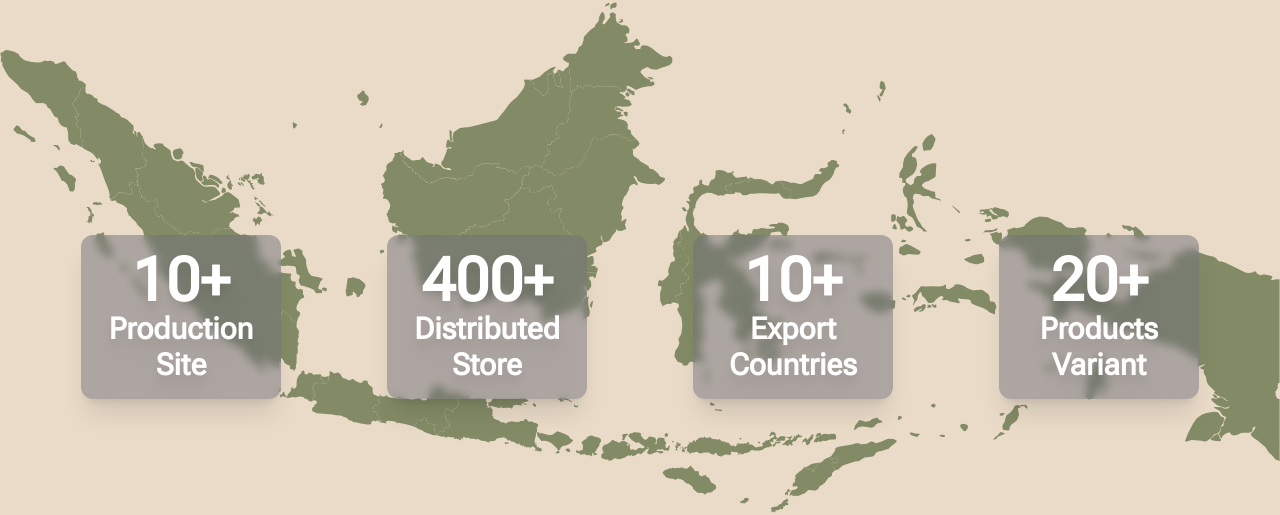
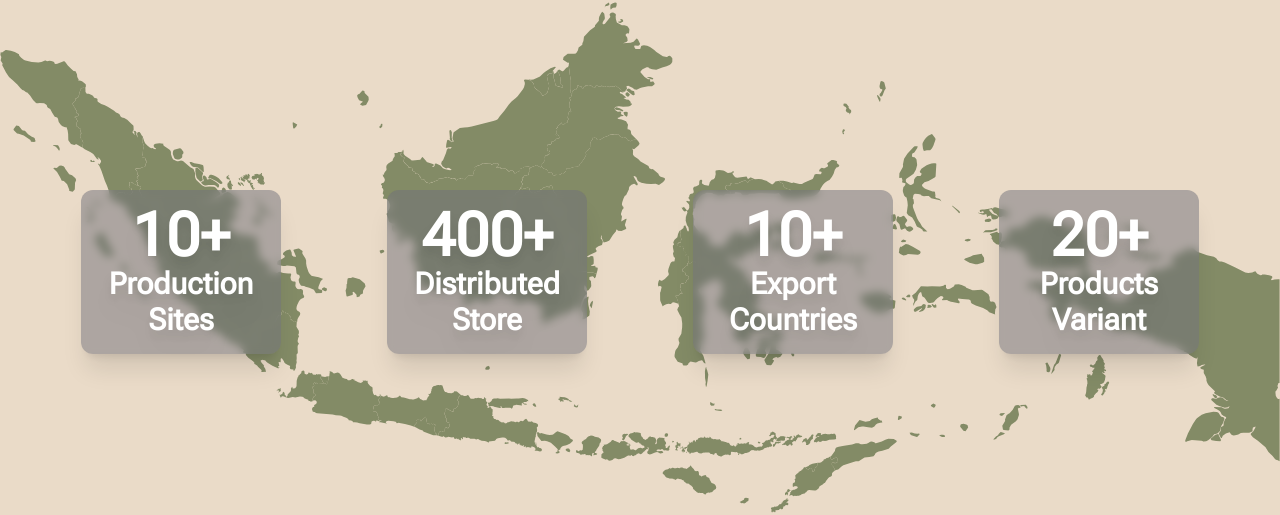
Before and after one commit to rbachtiarA/tugas-2-frontEnd, a Next.js app: page / in a window 1280 px wide. Shown: the part 910-1425 px from the top of the page. Built offline with nearby package versions, Linux system fonts and the light colour scheme.

Commit message:
edit: divide highlight component to highlightCard component

```diff
--- a/src/components/highlight.tsx
+++ b/src/components/highlight.tsx
@@ -1,20 +1,26 @@
-import { Roboto, Roboto_Flex } from 'next/font/google'
+import { Roboto_Flex } from 'next/font/google'
 import Image from 'next/image'
 import React from 'react'
+import HighlightCard from './highlightCard'
 
-function handleClassDiv():string {
-
-    return 'w-[150px] md:w-[200px] md:p-4 bg-zinc-500/50 backdrop-blur-sm text-center rounded-xl shadow-xl'
-}
-
-function handleClassH1():string {
-
-    return 'text-sm sm:text-2xl md:text-4xl lg:text-6xl font-bold text-white drop-shadow-xl'
-}
-function handleClassH2():string {
-
-    return 'text-sm sm:text-lg md:text-2xl lg:text-3xl font-semibold text-white drop-shadow-xl'
-}
+const data = [
+    {
+        quantity: 10,
+        label: 'Production Sites'
+    },
+    {
+        quantity: 400,
+        label: 'Distributed Store'
+    },
+    {
+        quantity: 10,
+        label: 'Export Countries'
+    },
+    {
+        quantity: 20,
+        label: 'Products Variant'
+    },
+]
 
 const roboto = Roboto_Flex({
     weight: '400',
@@ -34,25 +40,12 @@ export default function Highlight() {
         className='py-5'
         />
 
-        <div className={`${roboto.className} absolute p-8 w-full top-0 lg:top-[40%] flex flex-wrap justify-around items-center gap-2`}>
-            <div className={handleClassDiv()}>
-                <h1 className={handleClassH1()}>10+</h1>
-                <h2 className={handleClassH2()}>Production Site</h2>
-            </div>
-            <div className={handleClassDiv()}>
-                <h1 className={handleClassH1()}>400+</h1>
-                <h2 className={handleClassH2()}>Distributed Store</h2>
-            </div>
-            <div className={handleClassDiv()}>
-                <h1 className={handleClassH1()}>10+</h1>
-                <h2 className={handleClassH2()}>Export Countries</h2>
-            </div>
-            <div className={handleClassDiv()}>
-                <h1 className={handleClassH1()}>20+</h1>
-                <h2 className={handleClassH2()}>Products Variant</h2>
-            </div>
-
-
+        <div className={`${roboto.className} absolute p-8 w-full top-[10%] lg:top-[32%] flex flex-wrap shrink-0 justify-around items-center gap-2`}>
+            {data.map((card) => (
+                <HighlightCard
+                quantity={card.quantity}
+                label={card.label} />
+            ))}
         </div>
     </div>
   )
--- /dev/null
+++ b/src/components/highlightCard.tsx
@@ -0,0 +1,10 @@
+import React from 'react'
+
+export default function HighlightCard({ quantity, label }: { quantity:number, label: string }) {
+  return (
+    <div className="w-[150px] md:w-[200px] md:p-4 bg-zinc-500/50 backdrop-blur-sm text-center rounded-xl shadow-xl">
+        <h1 className="text-sm sm:text-2xl md:text-4xl lg:text-6xl font-bold text-white drop-shadow-xl">{quantity}+</h1>
+        <h2 className="text-sm sm:text-lg md:text-2xl lg:text-3xl font-semibold text-white drop-shadow-xl">{label}</h2>
+    </div>
+  )
+}
```
